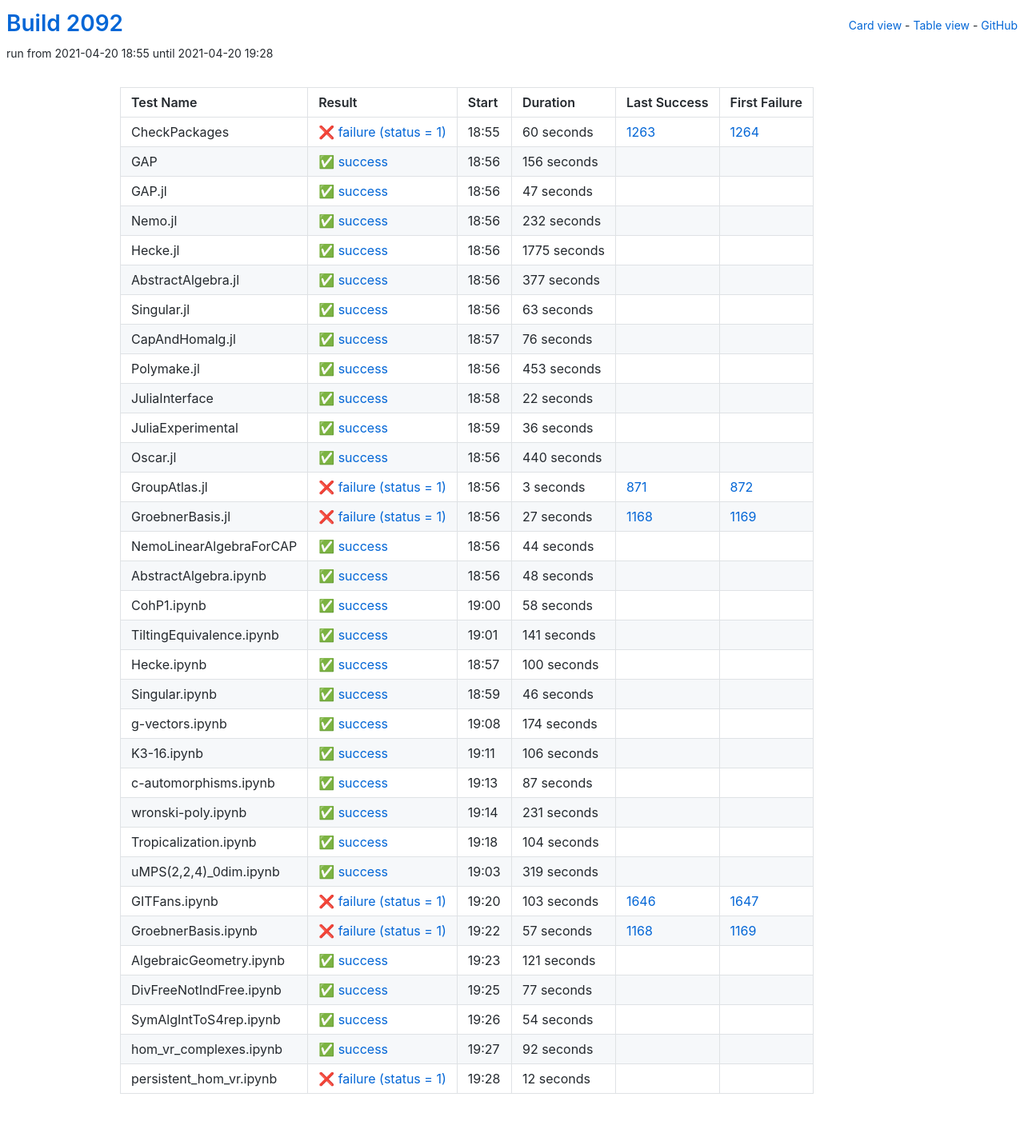
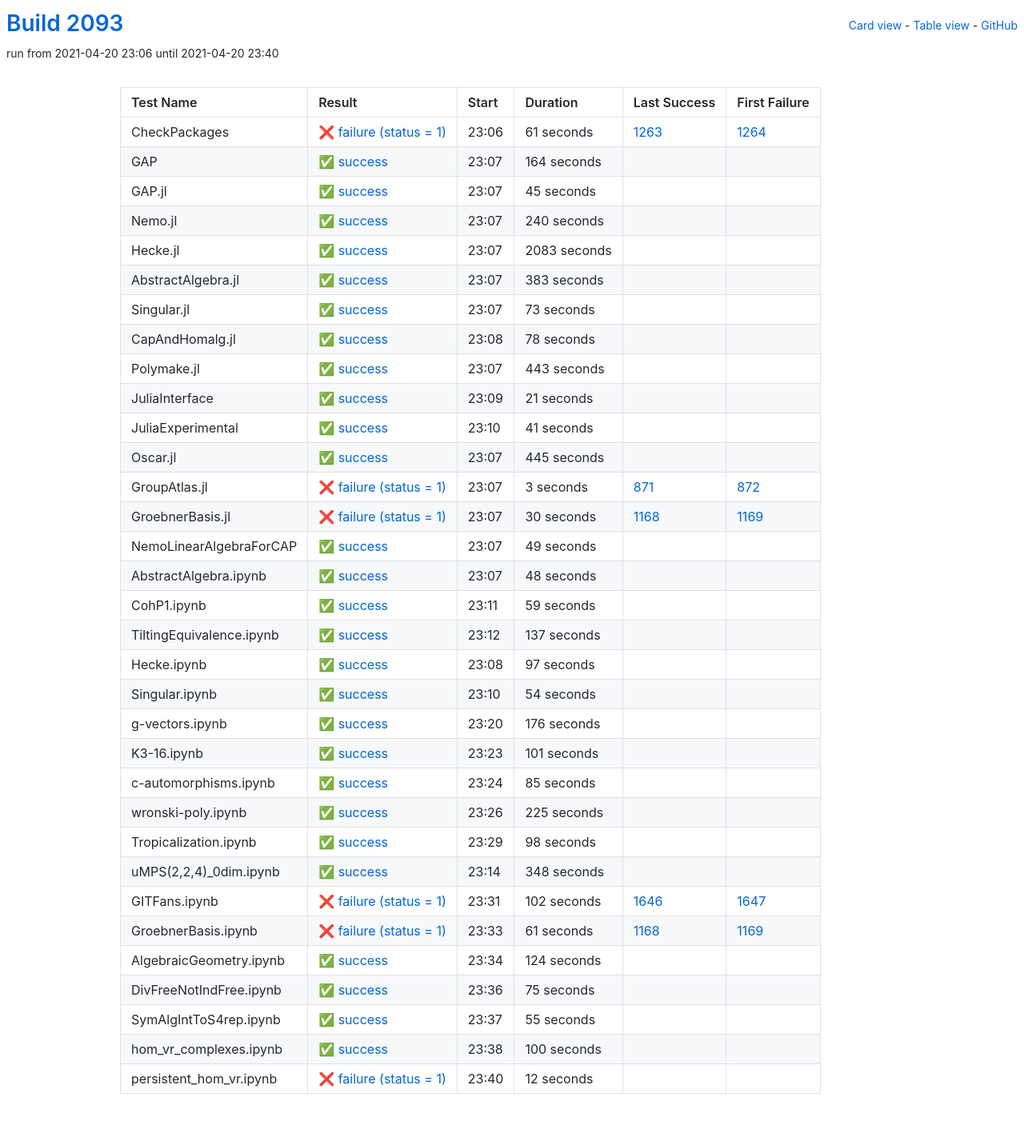
Before and after one commit to oscar-system/oscar-ci-status-stable, a Jekyll site: the page built from table.html, in a window 1280 px wide. Shown: the whole page at 80% size. Built offline with Jekyll 4.4.1, drawn with Linux system fonts in a browser that asks for light colours.

Commit message:
Build #2093

```diff
--- a/_data/ci.yml
+++ b/_data/ci.yml
@@ -1,6 +1,6 @@
 ---
-build: 2092
-build_url: https://oscarci.mathematik.uni-kl.de/job/oscar-stable/2092/
+build: 2093
+build_url: https://oscarci.mathematik.uni-kl.de/job/oscar-stable/2093/
 job: oscar-stable
 organization: oscar-system
 repo: oscar-ci-status-stable
@@ -8,152 +8,152 @@ repourl: https://github.com/oscar-system/oscar-ci-status-stable
 tests:
 - name: CheckPackages
   id: checkpackages
-  log: https://oscarci.mathematik.uni-kl.de/job/oscar-stable/2092/artifact/logs/build-2092/CheckPackages.log
-  start: 2021-04-20 18:55
+  log: https://oscarci.mathematik.uni-kl.de/job/oscar-stable/2093/artifact/logs/build-2093/CheckPackages.log
+  start: 2021-04-20 23:06
   success: false
   exitcode: 1
   status: failure
-  duration: 60
+  duration: 61
   last_success: 1263
   last_success_url: https://oscarci.mathematik.uni-kl.de/job/oscar-stable/1263/
   first_failure: 1264
   first_failure_url: https://oscarci.mathematik.uni-kl.de/job/oscar-stable/1264/
 - name: GAP
   id: gap
-  log: https://oscarci.mathematik.uni-kl.de/job/oscar-stable/2092/artifact/logs/build-2092/GAP.log
-  start: 2021-04-20 18:56
+  log: https://oscarci.mathematik.uni-kl.de/job/oscar-stable/2093/artifact/logs/build-2093/GAP.log
+  start: 2021-04-20 23:07
   success: true
   exitcode: 0
   status: success
-  duration: 156
+  duration: 164
   last_success: false
   last_success_url:
   first_failure: false
   first_failure_url:
 - name: GAP.jl
   id: gap-jl
-  log: https://oscarci.mathematik.uni-kl.de/job/oscar-stable/2092/artifact/logs/build-2092/GAP.jl.log
-  start: 2021-04-20 18:56
+  log: https://oscarci.mathematik.uni-kl.de/job/oscar-stable/2093/artifact/logs/build-2093/GAP.jl.log
+  start: 2021-04-20 23:07
   success: true
   exitcode: 0
   status: success
-  duration: 47
+  duration: 45
   last_success: false
   last_success_url:
   first_failure: false
   first_failure_url:
 - name: Nemo.jl
   id: nemo-jl
-  log: https://oscarci.mathematik.uni-kl.de/job/oscar-stable/2092/artifact/logs/build-2092/Nemo.jl.log
-  start: 2021-04-20 18:56
+  log: https://oscarci.mathematik.uni-kl.de/job/oscar-stable/2093/artifact/logs/build-2093/Nemo.jl.log
+  start: 2021-04-20 23:07
   success: true
   exitcode: 0
   status: success
-  duration: 232
+  duration: 240
   last_success: false
   last_success_url:
   first_failure: false
   first_failure_url:
 - name: Hecke.jl
   id: hecke-jl
-  log: https://oscarci.mathematik.uni-kl.de/job/oscar-stable/2092/artifact/logs/build-2092/Hecke.jl.log
-  start: 2021-04-20 18:56
+  log: https://oscarci.mathematik.uni-kl.de/job/oscar-stable/2093/artifact/logs/build-2093/Hecke.jl.log
+  start: 2021-04-20 23:07
   success: true
   exitcode: 0
   status: success
-  duration: 1775
+  duration: 2083
   last_success: false
   last_success_url:
   first_failure: false
   first_failure_url:
 - name: AbstractAlgebra.jl
   id: abstractalgebra-jl
-  log: https://oscarci.mathematik.uni-kl.de/job/oscar-stable/2092/artifact/logs/build-2092/AbstractAlgebra.jl.log
-  start: 2021-04-20 18:56
+  log: https://oscarci.mathematik.uni-kl.de/job/oscar-stable/2093/artifact/logs/build-2093/AbstractAlgebra.jl.log
+  start: 2021-04-20 23:07
   success: true
   exitcode: 0
   status: success
-  duration: 377
+  duration: 383
   last_success: false
   last_success_url:
   first_failure: false
   first_failure_url:
 - name: Singular.jl
   id: singular-jl
-  log: https://oscarci.mathematik.uni-kl.de/job/oscar-stable/2092/artifact/logs/build-2092/Singular.jl.log
-  start: 2021-04-20 18:56
+  log: https://oscarci.mathematik.uni-kl.de/job/oscar-stable/2093/artifact/logs/build-2093/Singular.jl.log
+  start: 2021-04-20 23:07
   success: true
   exitcode: 0
   status: success
-  duration: 63
+  duration: 73
   last_success: false
   last_success_url:
   first_failure: false
   first_failure_url:
 - name: CapAndHomalg.jl
   id: capandhomalg-jl
-  log: https://oscarci.mathematik.uni-kl.de/job/oscar-stable/2092/artifact/logs/build-2092/CapAndHomalg.jl.log
-  start: 2021-04-20 18:57
+  log: https://oscarci.mathematik.uni-kl.de/job/oscar-stable/2093/artifact/logs/build-2093/CapAndHomalg.jl.log
+  start: 2021-04-20 23:08
   success: true
   exitcode: 0
   status: success
-  duration: 76
+  duration: 78
   last_success: false
   last_success_url:
   first_failure: false
   first_failure_url:
 - name: Polymake.jl
   id: polymake-jl
-  log: https://oscarci.mathematik.uni-kl.de/job/oscar-stable/2092/artifact/logs/build-2092/Polymake.jl.log
-  start: 2021-04-20 18:56
+  log: https://oscarci.mathematik.uni-kl.de/job/oscar-stable/2093/artifact/logs/build-2093/Polymake.jl.log
+  start: 2021-04-20 23:07
   success: true
   exitcode: 0
   status: success
-  duration: 453
+  duration: 443
   last_success: false
   last_success_url:
   first_failure: false
   first_failure_url:
 - name: JuliaInterface
   id: juliainterface
-  log: https://oscarci.mathematik.uni-kl.de/job/oscar-stable/2092/artifact/logs/build-2092/JuliaInterface.log
-  start: 2021-04-20 18:58
+  log: https://oscarci.mathematik.uni-kl.de/job/oscar-stable/2093/artifact/logs/build-2093/JuliaInterface.log
+  start: 2021-04-20 23:09
   success: true
   exitcode: 0
   status: success
-  duration: 22
+  duration: 21
   last_success: false
   last_success_url:
   first_failure: false
   first_failure_url:
 - name: JuliaExperimental
   id: juliaexperimental
-  log: https://oscarci.mathematik.uni-kl.de/job/oscar-stable/2092/artifact/logs/build-2092/JuliaExperimental.log
-  start: 2021-04-20 18:59
+  log: https://oscarci.mathematik.uni-kl.de/job/oscar-stable/2093/artifact/logs/build-2093/JuliaExperimental.log
+  start: 2021-04-20 23:10
   success: true
   exitcode: 0
   status: success
-  duration: 36
+  duration: 41
   last_success: false
   last_success_url:
   first_failure: false
   first_failure_url:
 - name: Oscar.jl
   id: oscar-jl
-  log: https://oscarci.mathematik.uni-kl.de/job/oscar-stable/2092/artifact/logs/build-2092/Oscar.jl.log
-  start: 2021-04-20 18:56
+  log: https://oscarci.mathematik.uni-kl.de/job/oscar-stable/2093/artifact/logs/build-2093/Oscar.jl.log
+  start: 2021-04-20 23:07
   success: true
   exitcode: 0
   status: success
-  duration: 440
+  duration: 445
   last_success: false
   last_success_url:
   first_failure: false
   first_failure_url:
 - name: GroupAtlas.jl
   id: groupatlas-jl
-  log: https://oscarci.mathematik.uni-kl.de/job/oscar-stable/2092/artifact/logs/build-2092/GroupAtlas.jl.log
-  start: 2021-04-20 18:56
+  log: https://oscarci.mathematik.uni-kl.de/job/oscar-stable/2093/artifact/logs/build-2093/GroupAtlas.jl.log
+  start: 2021-04-20 23:07
   success: false
   exitcode: 1
   status: failure
@@ -164,32 +164,32 @@ tests:
   first_failure_url: https://oscarci.mathematik.uni-kl.de/job/oscar-stable/872/
 - name: GroebnerBasis.jl
   id: groebnerbasis-jl
-  log: https://oscarci.mathematik.uni-kl.de/job/oscar-stable/2092/artifact/logs/build-2092/GroebnerBasis.jl.log
-  start: 2021-04-20 18:56
+  log: https://oscarci.mathematik.uni-kl.de/job/oscar-stable/2093/artifact/logs/build-2093/GroebnerBasis.jl.log
+  start: 2021-04-20 23:07
   success: false
   exitcode: 1
   status: failure
-  duration: 27
+  duration: 30
   last_success: 1168
   last_success_url: https://oscarci.mathematik.uni-kl.de/job/oscar-stable/1168/
   first_failure: 1169
   first_failure_url: https://oscarci.mathematik.uni-kl.de/job/oscar-stable/1169/
 - name: NemoLinearAlgebraForCAP
   id: nemolinearalgebraforcap
-  log: https://oscarci.mathematik.uni-kl.de/job/oscar-stable/2092/artifact/logs/build-2092/NemoLinearAlgebraForCAP.log
-  start: 2021-04-20 18:56
+  log: https://oscarci.mathematik.uni-kl.de/job/oscar-stable/2093/artifact/logs/build-2093/NemoLinearAlgebraForCAP.log
+  start: 2021-04-20 23:07
   success: true
   exitcode: 0
   status: success
-  duration: 44
+  duration: 49
   last_success: false
   last_success_url:
   first_failure: false
   first_failure_url:
 - name: AbstractAlgebra.ipynb
   id: abstractalgebra-ipynb
-  log: https://oscarci.mathematik.uni-kl.de/job/oscar-stable/2092/artifact/logs/build-2092/AbstractAlgebra.ipynb.log
-  start: 2021-04-20 18:56
+  log: https://oscarci.mathematik.uni-kl.de/job/oscar-stable/2093/artifact/logs/build-2093/AbstractAlgebra.ipynb.log
+  start: 2021-04-20 23:07
   success: true
   exitcode: 0
   status: success
@@ -200,32 +200,188 @@ tests:
   first_failure_url:
 - name: CohP1.ipynb
   id: cohp1-ipynb
-  log: https://oscarci.mathematik.uni-kl.de/job/oscar-stable/2092/artifact/logs/build-2092/CohP1.ipynb.log
-  start: 2021-04-20 19:00
+  log: https://oscarci.mathematik.uni-kl.de/job/oscar-stable/2093/artifact/logs/build-2093/CohP1.ipynb.log
+  start: 2021-04-20 23:11
   success: true
   exitcode: 0
   status: success
-  duration: 58
+  duration: 59
   last_success: false
   last_success_url:
   first_failure: false
   first_failure_url:
 - name: TiltingEquivalence.ipynb
   id: tiltingequivalence-ipynb
-  log: https://oscarci.mathematik.uni-kl.de/job/oscar-stable/2092/artifact/logs/build-2092/TiltingEquivalence.ipynb.log
-  start: 2021-04-20 19:01
+  log: https://oscarci.mathematik.uni-kl.de/job/oscar-stable/2093/artifact/logs/build-2093/TiltingEquivalence.ipynb.log
+  start: 2021-04-20 23:12
   success: true
   exitcode: 0
   status: success
-  duration: 141
+  duration: 137
   last_success: false
   last_success_url:
   first_failure: false
   first_failure_url:
 - name: Hecke.ipynb
   id: hecke-ipynb
-  log: https://oscarci.mathematik.uni-kl.de/job/oscar-stable/2092/artifact/logs/build-2092/Hecke.ipynb.log
-  start: 2021-04-20 18:57
+  log: https://oscarci.mathematik.uni-kl.de/job/oscar-stable/2093/artifact/logs/build-2093/Hecke.ipynb.log
+  start: 2021-04-20 23:08
+  success: true
+  exitcode: 0
+  status: success
+  duration: 97
+  last_success: false
+  last_success_url:
+  first_failure: false
+  first_failure_url:
+- name: Singular.ipynb
+  id: singular-ipynb
+  log: https://oscarci.mathematik.uni-kl.de/job/oscar-stable/2093/artifact/logs/build-2093/Singular.ipynb.log
+  start: 2021-04-20 23:10
+  success: true
+  exitcode: 0
+  status: success
+  duration: 54
+  last_success: false
+  last_success_url:
+  first_failure: false
+  first_failure_url:
+- name: g-vectors.ipynb
+  id: g-vectors-ipynb
+  log: https://oscarci.mathematik.uni-kl.de/job/oscar-stable/2093/artifact/logs/build-2093/g-vectors.ipynb.log
+  start: 2021-04-20 23:20
+  success: true
+  exitcode: 0
+  status: success
+  duration: 176
+  last_success: false
+  last_success_url:
+  first_failure: false
+  first_failure_url:
+- name: K3-16.ipynb
+  id: k3-16-ipynb
+  log: https://oscarci.mathematik.uni-kl.de/job/oscar-stable/2093/artifact/logs/build-2093/K3-16.ipynb.log
+  start: 2021-04-20 23:23
+  success: true
+  exitcode: 0
+  status: success
+  duration: 101
+  last_success: false
+  last_success_url:
+  first_failure: false
+  first_failure_url:
+- name: c-automorphisms.ipynb
+  id: c-automorphisms-ipynb
+  log: https://oscarci.mathematik.uni-kl.de/job/oscar-stable/2093/artifact/logs/build-2093/c-automorphisms.ipynb.log
+  start: 2021-04-20 23:24
+  success: true
+  exitcode: 0
+  status: success
+  duration: 85
+  last_success: false
+  last_success_url:
+  first_failure: false
+  first_failure_url:
+- name: wronski-poly.ipynb
+  id: wronski-poly-ipynb
+  log: https://oscarci.mathematik.uni-kl.de/job/oscar-stable/2093/artifact/logs/build-2093/wronski-poly.ipynb.log
+  start: 2021-04-20 23:26
+  success: true
+  exitcode: 0
+  status: success
+  duration: 225
+  last_success: false
+  last_success_url:
+  first_failure: false
+  first_failure_url:
+- name: Tropicalization.ipynb
+  id: tropicalization-ipynb
+  log: https://oscarci.mathematik.uni-kl.de/job/oscar-stable/2093/artifact/logs/build-2093/Tropicalization.ipynb.log
+  start: 2021-04-20 23:29
+  success: true
+  exitcode: 0
+  status: success
+  duration: 98
+  last_success: false
+  last_success_url:
+  first_failure: false
+  first_failure_url:
+- name: uMPS(2,2,4)_0dim.ipynb
+  id: umps-2-2-4-0dim-ipynb
+  log: https://oscarci.mathematik.uni-kl.de/job/oscar-stable/2093/artifact/logs/build-2093/uMPS-2-2-4-_0dim.ipynb.log
+  start: 2021-04-20 23:14
+  success: true
+  exitcode: 0
+  status: success
+  duration: 348
+  last_success: false
+  last_success_url:
+  first_failure: false
+  first_failure_url:
+- name: GITFans.ipynb
+  id: gitfans-ipynb
+  log: https://oscarci.mathematik.uni-kl.de/job/oscar-stable/2093/artifact/logs/build-2093/GITFans.ipynb.log
+  start: 2021-04-20 23:31
+  success: false
+  exitcode: 1
+  status: failure
+  duration: 102
+  last_success: 1646
+  last_success_url: https://oscarci.mathematik.uni-kl.de/job/oscar-stable/1646/
+  first_failure: 1647
+  first_failure_url: https://oscarci.mathematik.uni-kl.de/job/oscar-stable/1647/
+- name: GroebnerBasis.ipynb
+  id: groebnerbasis-ipynb
+  log: https://oscarci.mathematik.uni-kl.de/job/oscar-stable/2093/artifact/logs/build-2093/GroebnerBasis.ipynb.log
+  start: 2021-04-20 23:33
+  success: false
+  exitcode: 1
+  status: failure
+  duration: 61
+  last_success: 1168
+  last_success_url: https://oscarci.mathematik.uni-kl.de/job/oscar-stable/1168/
+  first_failure: 1169
+  first_failure_url: https://oscarci.mathematik.uni-kl.de/job/oscar-stable/1169/
+- name: AlgebraicGeometry.ipynb
+  id: algebraicgeometry-ipynb
+  log: https://oscarci.mathematik.uni-kl.de/job/oscar-stable/2093/artifact/logs/build-2093/AlgebraicGeometry.ipynb.log
+  start: 2021-04-20 23:34
+  success: true
+  exitcode: 0
+  status: success
+  duration: 124
+  last_success: false
+  last_success_url:
+  first_failure: false
+  first_failure_url:
+- name: DivFreeNotIndFree.ipynb
+  id: divfreenotindfree-ipynb
+  log: https://oscarci.mathematik.uni-kl.de/job/oscar-stable/2093/artifact/logs/build-2093/DivFreeNotIndFree.ipynb.log
+  start: 2021-04-20 23:36
+  success: true
+  exitcode: 0
+  status: success
+  duration: 75
+  last_success: false
+  last_success_url:
+  first_failure: false
+  first_failure_url:
+- name: SymAlgIntToS4rep.ipynb
+  id: symalginttos4rep-ipynb
+  log: https://oscarci.mathematik.uni-kl.de/job/oscar-stable/2093/artifact/logs/build-2093/SymAlgIntToS4rep.ipynb.log
+  start: 2021-04-20 23:37
+  success: true
+  exitcode: 0
+  status: success
+  duration: 55
+  last_success: false
+  last_success_url:
+  first_failure: false
+  first_failure_url:
+- name: hom_vr_complexes.ipynb
+  id: hom-vr-complexes-ipynb
+  log: https://oscarci.mathematik.uni-kl.de/job/oscar-stable/2093/artifact/logs/build-2093/hom_vr_complexes.ipynb.log
+  start: 2021-04-20 23:38
   success: true
   exitcode: 0
   status: success
@@ -234,166 +390,10 @@ tests:
   last_success_url:
   first_failure: false
   first_failure_url:
-- name: Singular.ipynb
-  id: singular-ipynb
-  log: https://oscarci.mathematik.uni-kl.de/job/oscar-stable/2092/artifact/logs/build-2092/Singular.ipynb.log
-  start: 2021-04-20 18:59
-  success: true
-  exitcode: 0
-  status: success
-  duration: 46
-  last_success: false
-  last_success_url:
-  first_failure: false
-  first_failure_url:
-- name: g-vectors.ipynb
-  id: g-vectors-ipynb
-  log: https://oscarci.mathematik.uni-kl.de/job/oscar-stable/2092/artifact/logs/build-2092/g-vectors.ipynb.log
-  start: 2021-04-20 19:08
-  success: true
-  exitcode: 0
-  status: success
-  duration: 174
-  last_success: false
-  last_success_url:
-  first_failure: false
-  first_failure_url:
-- name: K3-16.ipynb
-  id: k3-16-ipynb
-  log: https://oscarci.mathematik.uni-kl.de/job/oscar-stable/2092/artifact/logs/build-2092/K3-16.ipynb.log
-  start: 2021-04-20 19:11
-  success: true
-  exitcode: 0
-  status: success
-  duration: 106
-  last_success: false
-  last_success_url:
-  first_failure: false
-  first_failure_url:
-- name: c-automorphisms.ipynb
-  id: c-automorphisms-ipynb
-  log: https://oscarci.mathematik.uni-kl.de/job/oscar-stable/2092/artifact/logs/build-2092/c-automorphisms.ipynb.log
-  start: 2021-04-20 19:13
-  success: true
-  exitcode: 0
-  status: success
-  duration: 87
-  last_success: false
-  last_success_url:
-  first_failure: false
-  first_failure_url:
-- name: wronski-poly.ipynb
-  id: wronski-poly-ipynb
-  log: https://oscarci.mathematik.uni-kl.de/job/oscar-stable/2092/artifact/logs/build-2092/wronski-poly.ipynb.log
-  start: 2021-04-20 19:14
-  success: true
-  exitcode: 0
-  status: success
-  duration: 231
-  last_success: false
-  last_success_url:
-  first_failure: false
-  first_failure_url:
-- name: Tropicalization.ipynb
-  id: tropicalization-ipynb
-  log: https://oscarci.mathematik.uni-kl.de/job/oscar-stable/2092/artifact/logs/build-2092/Tropicalization.ipynb.log
-  start: 2021-04-20 19:18
-  success: true
-  exitcode: 0
-  status: success
-  duration: 104
-  last_success: false
-  last_success_url:
-  first_failure: false
-  first_failure_url:
-- name: uMPS(2,2,4)_0dim.ipynb
-  id: umps-2-2-4-0dim-ipynb
-  log: https://oscarci.mathematik.uni-kl.de/job/oscar-stable/2092/artifact/logs/build-2092/uMPS-2-2-4-_0dim.ipynb.log
-  start: 2021-04-20 19:03
-  success: true
-  exitcode: 0
-  status: success
-  duration: 319
-  last_success: false
-  last_success_url:
-  first_failure: false
-  first_failure_url:
-- name: GITFans.ipynb
-  id: gitfans-ipynb
-  log: https://oscarci.mathematik.uni-kl.de/job/oscar-stable/2092/artifact/logs/build-2092/GITFans.ipynb.log
-  start: 2021-04-20 19:20
-  success: false
-  exitcode: 1
-  status: failure
-  duration: 103
-  last_success: 1646
-  last_success_url: https://oscarci.mathematik.uni-kl.de/job/oscar-stable/1646/
-  first_failure: 1647
-  first_failure_url: https://oscarci.mathematik.uni-kl.de/job/oscar-stable/1647/
-- name: GroebnerBasis.ipynb
-  id: groebnerbasis-ipynb
-  log: https://oscarci.mathematik.uni-kl.de/job/oscar-stable/2092/artifact/logs/build-2092/GroebnerBasis.ipynb.log
-  start: 2021-04-20 19:22
-  success: false
-  exitcode: 1
-  status: failure
-  duration: 57
-  last_success: 1168
-  last_success_url: https://oscarci.mathematik.uni-kl.de/job/oscar-stable/1168/
-  first_failure: 1169
-  first_failure_url: https://oscarci.mathematik.uni-kl.de/job/oscar-stable/1169/
-- name: AlgebraicGeometry.ipynb
-  id: algebraicgeometry-ipynb
-  log: https://oscarci.mathematik.uni-kl.de/job/oscar-stable/2092/artifact/logs/build-2092/AlgebraicGeometry.ipynb.log
-  start: 2021-04-20 19:23
-  success: true
-  exitcode: 0
-  status: success
-  duration: 121
-  last_success: false
-  last_success_url:
-  first_failure: false
-  first_failure_url:
-- name: DivFreeNotIndFree.ipynb
-  id: divfreenotindfree-ipynb
-  log: https://oscarci.mathematik.uni-kl.de/job/oscar-stable/2092/artifact/logs/build-2092/DivFreeNotIndFree.ipynb.log
-  start: 2021-04-20 19:25
-  success: true
-  exitcode: 0
-  status: success
-  duration: 77
-  last_success: false
-  last_success_url:
-  first_failure: false
-  first_failure_url:
-- name: SymAlgIntToS4rep.ipynb
-  id: symalginttos4rep-ipynb
-  log: https://oscarci.mathematik.uni-kl.de/job/oscar-stable/2092/artifact/logs/build-2092/SymAlgIntToS4rep.ipynb.log
-  start: 2021-04-20 19:26
-  success: true
-  exitcode: 0
-  status: success
-  duration: 54
-  last_success: false
-  last_success_url:
-  first_failure: false
-  first_failure_url:
-- name: hom_vr_complexes.ipynb
-  id: hom-vr-complexes-ipynb
-  log: https://oscarci.mathematik.uni-kl.de/job/oscar-stable/2092/artifact/logs/build-2092/hom_vr_complexes.ipynb.log
-  start: 2021-04-20 19:27
-  success: true
-  exitcode: 0
-  status: success
-  duration: 92
-  last_success: false
-  last_success_url:
-  first_failure: false
-  first_failure_url:
 - name: persistent_hom_vr.ipynb
   id: persistent-hom-vr-ipynb
-  log: https://oscarci.mathematik.uni-kl.de/job/oscar-stable/2092/artifact/logs/build-2092/persistent_hom_vr.ipynb.log
-  start: 2021-04-20 19:28
+  log: https://oscarci.mathematik.uni-kl.de/job/oscar-stable/2093/artifact/logs/build-2093/persistent_hom_vr.ipynb.log
+  start: 2021-04-20 23:40
   success: false
   exitcode: 1
   status: failure
```
Also changed, not shown: README.md.
